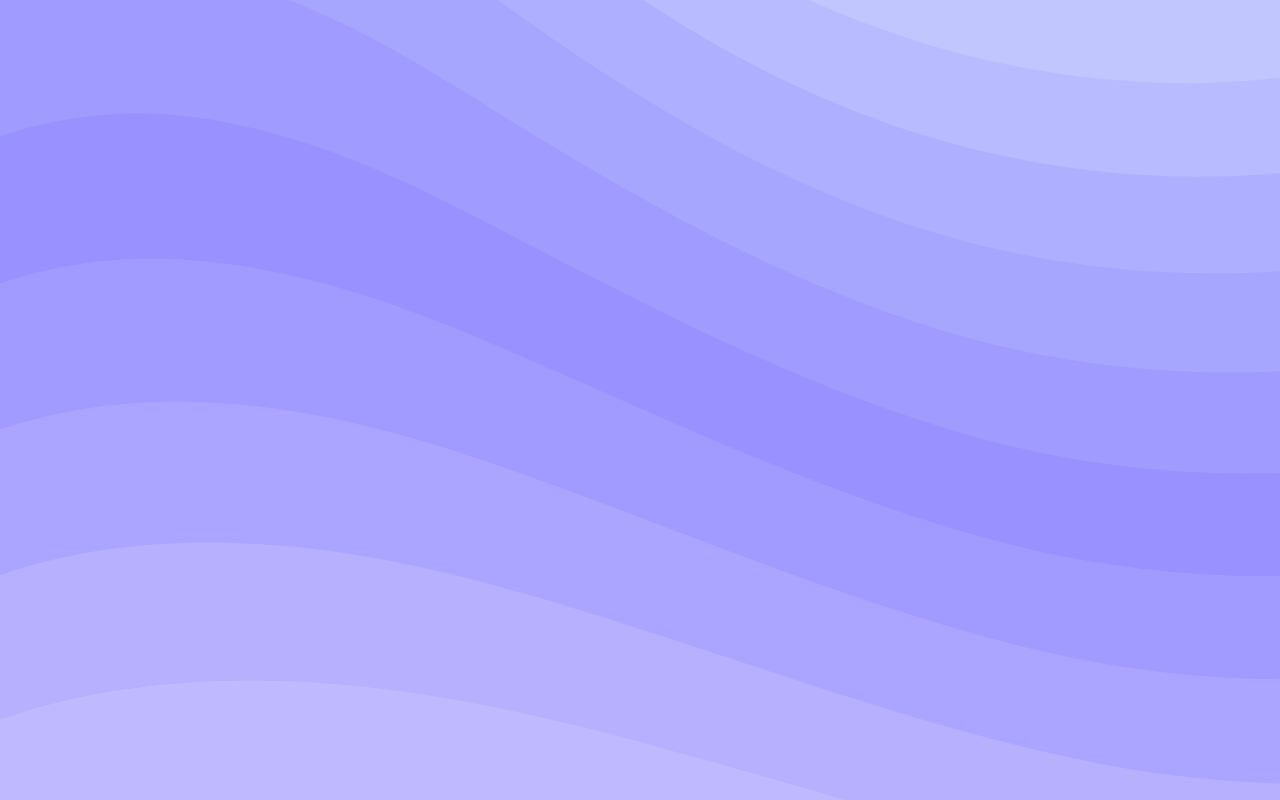
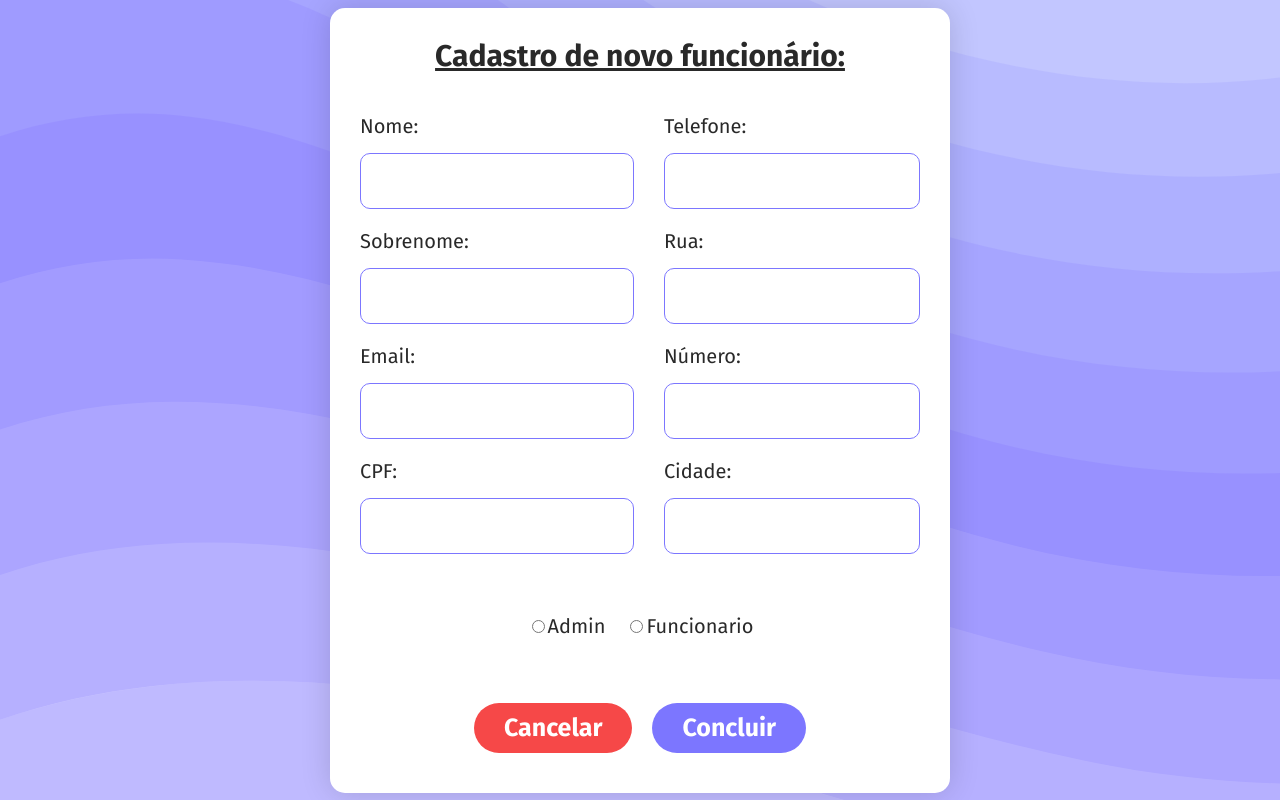
Before and after one commit to alessandraleria/Padaria_WEB, a React (Create React App) app: page /addFuncionario in a window 1280 px wide. Built offline with nearby package versions, Linux system fonts and the light colour scheme; sample sign-in values are in the browser's storage.

Commit message:
Paginadas de cadastro finalizadas

```diff
--- a/src/App.js
+++ b/src/App.js
@@ -7,6 +7,8 @@ import Login from "./pages/Login/Login.jsx";
 import PrivateRoute from "./components/Routes/PrivateRoute";
 import Estoque from "./pages/Estoque/Estoque";
 import Funcionarios from "./pages/Funcionarios/Funcionarios";
+import AddEstoque from "./pages/AddEstoque/AddEstoque";
+import AddFuncionario from "./pages/AddFuncionario/AddFuncionario";
 
 function App() {
   return (
@@ -17,6 +19,8 @@ function App() {
           <Route exact path="/" component={Login} />
           <PrivateRoute path="/estoque" component={Estoque} />
           <PrivateRoute path="/funcionarios" component={Funcionarios} />
+          <PrivateRoute path="/addEstoque" component={AddEstoque} />
+          <PrivateRoute path="/addFuncionario" component={AddFuncionario} />
         </Switch>
       </Router>
     </ThemeProvider>
--- a/src/components/PageHeader/PageHeader.jsx
+++ b/src/components/PageHeader/PageHeader.jsx
@@ -23,6 +23,7 @@ export default function PageHeader({ handleEdit, handleAdd, title }) {
       </Heading1>
       <div>
         <div
+          onClick={handleEdit}
           style={{
             display: "inline-block",
             marginRight: "40px",
@@ -30,7 +31,7 @@ export default function PageHeader({ handleEdit, handleAdd, title }) {
         >
           <IconButton icon={<TiPencil size={20} />} text={"Editar"} />
         </div>
-        <div style={{ display: "inline-block" }}>
+        <div onClick={handleAdd} style={{ display: "inline-block" }}>
           <IconButton
             icon={<BsPlusSquareDotted size={20} />}
             text={"Cadastrar"}
--- a/src/components/styled/index.jsx
+++ b/src/components/styled/index.jsx
@@ -30,7 +30,7 @@ export const Input = styled.input`
 
 // Container
 export const Container = styled.div`
-  width: 300px;
+  max-width: 400px;
   background-color: ${(props) => props.theme.white};
   border-radius: 15px;
   padding: 1.5rem 2rem;
@@ -62,3 +62,16 @@ export const ButtonPrimary = styled.button`
   width: 70%;
   cursor: pointer;
 `;
+
+export const ButtonDanger = styled.button`
+  padding: 1rem 3rem;
+  margin: 1rem;
+  font-size: 2.5rem;
+  font-weight: 700;
+  color: ${(props) => props.theme.white};
+  background-color: ${(props) => props.theme.red};
+  border-radius: 40px;
+  border-width: 0;
+  width: 70%;
+  cursor: pointer;
+`;
--- /dev/null
+++ b/src/pages/AddEstoque/AddEstoque.jsx
@@ -0,0 +1,112 @@
+import React, { useState } from "react";
+import { useHistory } from "react-router";
+import {
+  CenterSection,
+  Container,
+  Heading1,
+  DetailText,
+  Input,
+  ButtonPrimary,
+  ButtonDanger,
+} from "../../components/styled";
+import api from "../../services/api";
+
+export default function AddEstoque() {
+  const [productName, setProductName] = useState("");
+  const [currentQuantity, setCurrentQuantity] = useState();
+  const [minimumQuantity, setMinimumQuantity] = useState();
+
+  const history = useHistory();
+
+  const handleCancel = (e) => {
+    e.preventDefault();
+    history.push("/estoque");
+  };
+
+  async function handleSubmit(e) {
+    e.preventDefault();
+
+    try {
+      const response = await api.post("products/create", {
+        name: productName,
+        current_quantity: currentQuantity,
+        minimum_quantity: minimumQuantity,
+      });
+
+      if (response.data) {
+        alert(response.message);
+        if (response.success) {
+          history.push("/estoque");
+        }
+      } else {
+        alert(
+          "\nServidor indisponível!\nPor favor, tente novamente mais tarde"
+        );
+      }
+    } catch (err) {
+      console.log("Erro: " + err);
+      alert("Falha no login, tente novamente.");
+    }
+  }
+
+  return (
+    <CenterSection>
+      <Container style={{ padding: "3rem" }}>
+        <Heading1
+          style={{
+            textAlign: "center",
+            textDecoration: "underline",
+            marginBottom: "4rem",
+          }}
+        >
+          Cadastro de novo produto:
+        </Heading1>
+        <form
+          onSubmit={handleSubmit}
+          style={{
+            display: "flex",
+            flexDirection: "column",
+            alignItems: "center",
+          }}
+        >
+          <div>
+            <DetailText>Nome do produto:</DetailText>
+            <Input
+              type="text"
+              value={productName}
+              autoFocus
+              onChange={(e) => setProductName(e.target.value)}
+            />
+          </div>
+          <div>
+            <DetailText>Quantidade Atual:</DetailText>
+            <Input
+              type="number"
+              value={currentQuantity}
+              onChange={(e) => setCurrentQuantity(e.target.value)}
+            />
+          </div>
+          <div>
+            <DetailText>Quantidade Mínima:</DetailText>
+            <Input
+              type="number"
+              value={minimumQuantity}
+              onChange={(e) => setMinimumQuantity(e.target.value)}
+            />
+          </div>
+          <div
+            style={{
+              display: "flex",
+              justifyContent: "center",
+            }}
+          >
+            <ButtonDanger onClick={(e) => handleCancel(e)}>
+              Cancelar
+            </ButtonDanger>
+            <ButtonPrimary type="submit">Concluir</ButtonPrimary>
+          </div>
+        </form>
+      </Container>
+    </CenterSection>
+  );
+}
--- /dev/null
+++ b/src/pages/AddFuncionario/AddFuncionario.jsx
@@ -0,0 +1,219 @@
+import React, { useState } from "react";
+import { useHistory } from "react-router";
+import {
+  CenterSection,
+  Container,
+  Heading1,
+  DetailText,
+  Input,
+  ButtonPrimary,
+  ButtonDanger,
+} from "../../components/styled";
+import api from "../../services/api";
+
+export default function AddFuncionario() {
+  const [accessLevel, setAccessLevel] = useState();
+  const [name, setName] = useState("");
+  const [lastName, setLastName] = useState("");
+  const [email, setEmail] = useState("");
+  const [cpf, setCpf] = useState("");
+  const [phone, setPhone] = useState("");
+
+  const [rua, setRua] = useState("");
+  const [numero, setNumero] = useState("");
+  const [cidade, setCidade] = useState("");
+
+  const history = useHistory();
+
+  const handleCancel = (e) => {
+    e.preventDefault();
+    history.push("/funcionarios");
+  };
+
+  async function handleSubmit(e) {
+    e.preventDefault();
+
+    const newObj = {
+      access_level: accessLevel,
+      name: name,
+      last_name: lastName,
+      email: email,
+      cpf: cpf,
+      phone: phone,
+      address: `${rua}, ${numero}, ${cidade}`,
+    };
+
+    console.log(newObj);
+    /* try {
+      const response = await api.post("users/create", {
+        access_level: accessLevel,
+        name: name,
+        last_name: lastName,
+        email: email,
+        cpf: cpf,
+        phone: phone,
+        address: `${rua}, ${numero}, ${cidade}`,
+      });
+
+      if (response.data) {
+        alert(response.message);
+        if (response.success) {
+          history.push("/funcionarios");
+        }
+      } else {
+        alert(
+          "\nServidor indisponível!\nPor favor, tente novamente mais tarde"
+        );
+      }
+    } catch (err) {
+      console.log("Erro: " + err);
+      alert("Falha no login, tente novamente.");
+    } */
+  }
+
+  return (
+    <CenterSection>
+      <Container style={{ padding: "3rem", maxWidth: "70vh" }}>
+        <Heading1
+          style={{
+            textAlign: "center",
+            textDecoration: "underline",
+            marginBottom: "4rem",
+          }}
+        >
+          Cadastro de novo funcionário:
+        </Heading1>
+        <form
+          onSubmit={handleSubmit}
+          style={{
+            display: "flex",
+            flexDirection: "column",
+            alignItems: "center",
+            justifyContent: "center",
+          }}
+        >
+          <div
+            style={{
+              display: "flex",
+              alignContent: "start",
+            }}
+          >
+            <div style={{ marginRight: "30px" }}>
+              <div>
+                <DetailText>Nome:</DetailText>
+                <Input
+                  required
+                  type="text"
+                  value={name}
+                  autoFocus
+                  onChange={(e) => setName(e.target.value)}
+                />
+              </div>
+              <div>
+                <DetailText>Sobrenome:</DetailText>
+                <Input
+                  required
+                  type="text"
+                  value={lastName}
+                  onChange={(e) => setLastName(e.target.value)}
+                />
+              </div>
+              <div>
+                <DetailText>Email:</DetailText>
+                <Input
+                  required
+                  type="email"
+                  value={email}
+                  onChange={(e) => setEmail(e.target.value)}
+                />
+              </div>
+              <div>
+                <DetailText>CPF:</DetailText>
+                <Input
+                  required
+                  type="text"
+                  value={cpf}
+                  onChange={(e) => setCpf(e.target.value)}
+                />
+              </div>
+            </div>
+            <div>
+              <div>
+                <DetailText>Telefone:</DetailText>
+                <Input
+                  required
+                  type="text"
+                  value={phone}
+                  onChange={(e) => setPhone(e.target.value)}
+                />
+              </div>
+              <div>
+                <DetailText>Rua:</DetailText>
+                <Input
+                  type="text"
+                  value={rua}
+                  required
+                  onChange={(e) => setRua(e.target.value, "rua")}
+                />
+              </div>
+              <div>
+                <DetailText>Número:</DetailText>
+                <Input
+                  type="text"
+                  value={numero}
+                  required
+                  onChange={(e) => setNumero(e.target.value, "numero")}
+                />
+              </div>
+              <div>
+                <DetailText>Cidade:</DetailText>
+                <Input
+                  type="text"
+                  value={cidade}
+                  required
+                  onChange={(e) => setCidade(e.target.value, "cidade")}
+                />
+              </div>
+            </div>
+          </div>
+          <div style={{ margin: "40px 0" }}>
+            <div style={{ display: "inline-block", marginRight: "20px" }}>
+              <input
+                type="radio"
+                name="inlineRadioOptions"
+                id="inlineRadio1"
+                value={1}
+                required
+                onClick={(e) => setAccessLevel(e.target.value)}
+              />
+              <DetailText>Admin</DetailText>
+            </div>
+            <div style={{ display: "inline-block" }}>
+              <input
+                type="radio"
+                name="inlineRadioOptions"
+                id="inlineRadio1"
+                value={2}
+                required
+                onClick={(e) => setAccessLevel(e.target.value)}
+              />
+              <DetailText>Funcionario</DetailText>
+            </div>
+          </div>
+
+          <div
+            style={{
+              display: "flex",
+              justifyContent: "center",
+            }}
+          >
+            <ButtonDanger onClick={(e) => handleCancel(e)}>
+              Cancelar
+            </ButtonDanger>
+            <ButtonPrimary type="submit">Concluir</ButtonPrimary>
+          </div>
+        </form>
+      </Container>
+    </CenterSection>
+  );
+}
--- a/src/pages/Estoque/Estoque.jsx
+++ b/src/pages/Estoque/Estoque.jsx
@@ -37,7 +37,9 @@ export default function Estoque() {
 
   const handleEdit = () => {};
 
-  const handleAdd = () => {};
+  const handleAdd = () => {
+    history.push("/addEstoque");
+  };
 
   const handleFuncionariosPage = () => {
     history.push("/funcionarios");
--- a/src/pages/Funcionarios/Funcionarios.jsx
+++ b/src/pages/Funcionarios/Funcionarios.jsx
@@ -48,7 +48,9 @@ export default function Funcionarios() {
 
   const handleEdit = () => {};
 
-  const handleAdd = () => {};
+  const handleAdd = () => {
+    history.push("/addFuncionario");
+  };
 
   const handleEstoquesPage = () => {
     history.push("/estoque");
--- a/src/pages/Login/Login.jsx
+++ b/src/pages/Login/Login.jsx
@@ -71,7 +71,7 @@ const Login = () => {
               type="email"
               placeholder="Digite seu email"
               value={email}
-              autofocus
+              autoFocus
               onChange={(e) => setEmail(e.target.value)}
             />
           </div>
```
